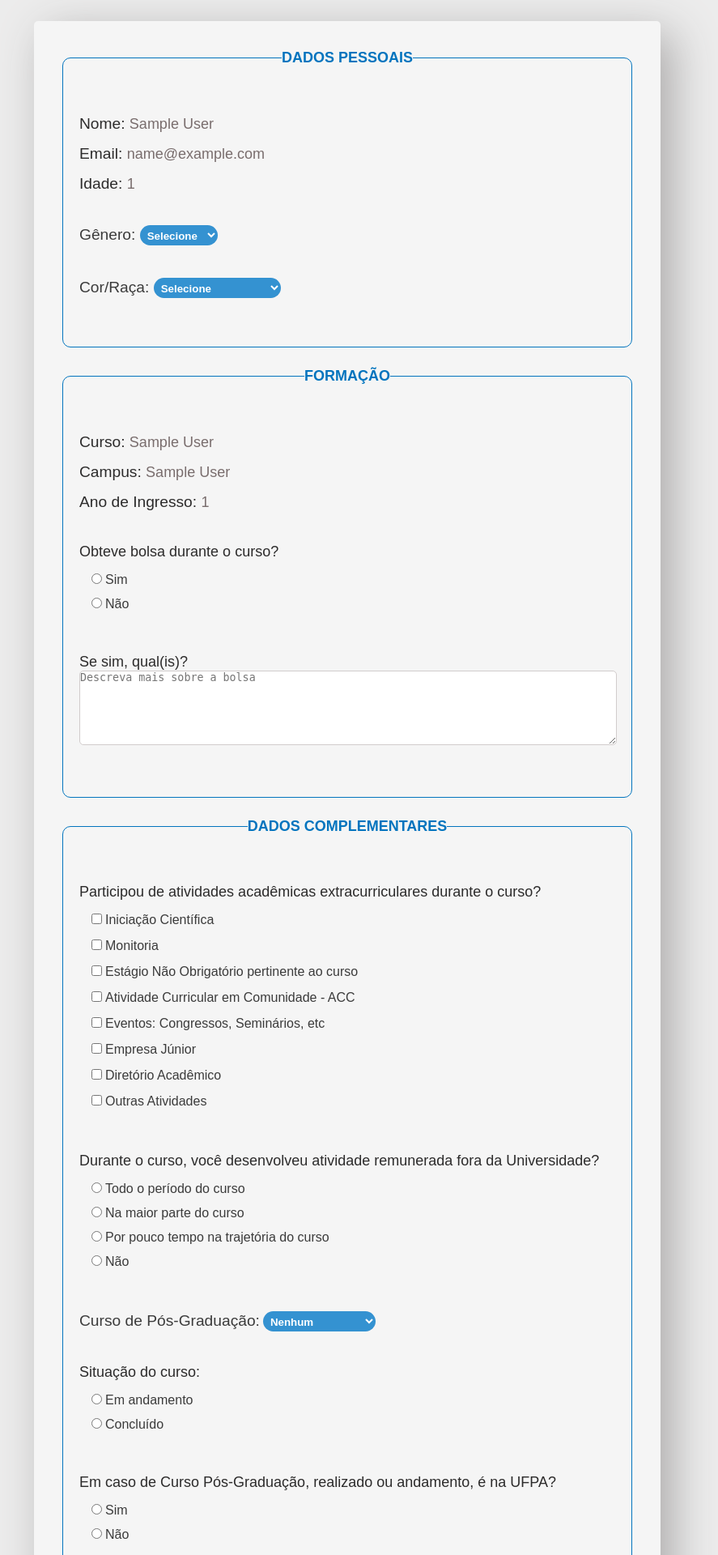
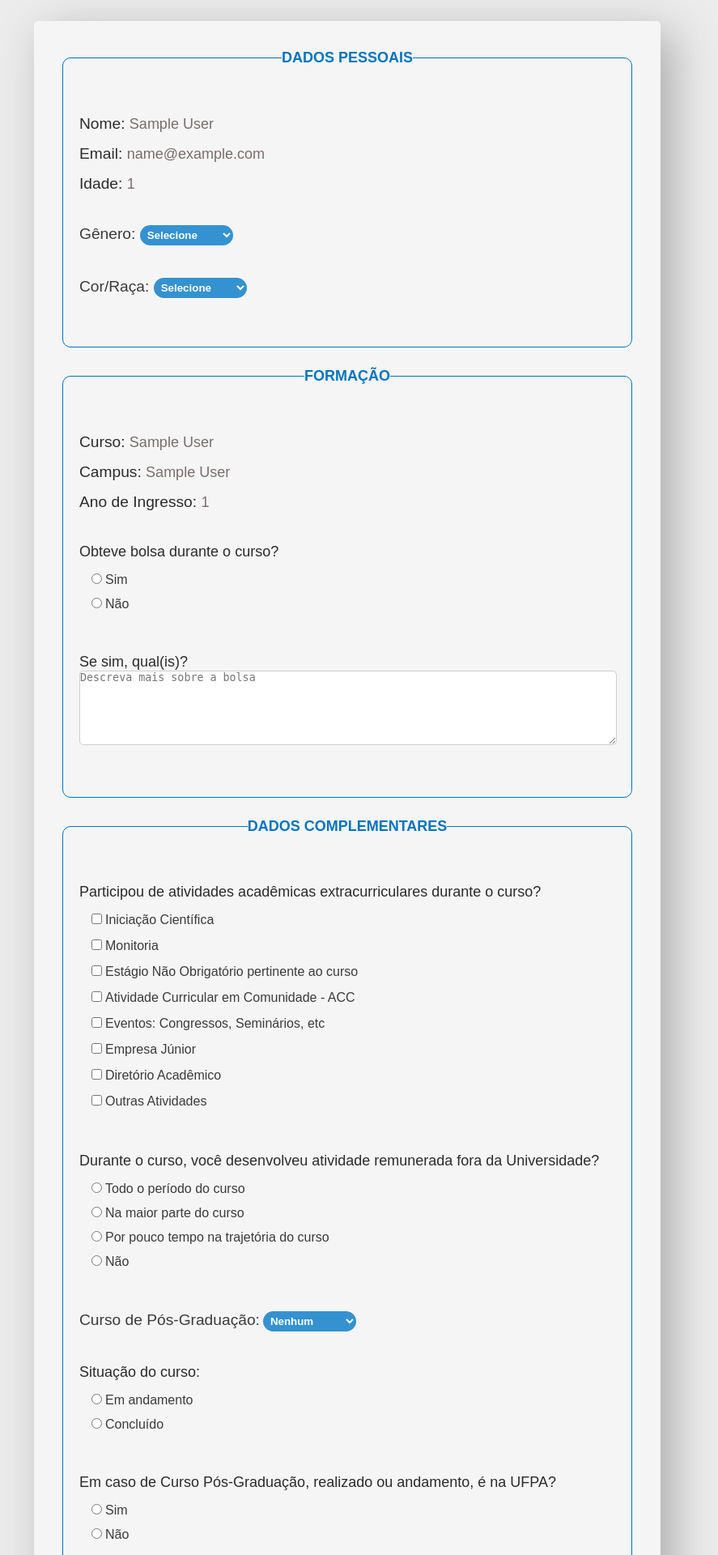
Before and after one commit to JoeMiran/egressos-proto, a PHP site: page /formularioEgresso.php in a window 1280 px wide. Shown: the part 499-2419 px from the top of the page at 81% size, without its empty margins (211-1098 px from the left). Run offline with PHP 8.4, Linux system fonts and the light colour scheme; the visitor is signed in with stand-in values (Sample User, id 1).

Commit message:
On branch main-mirron  Your branch is up to date with 'origin/main-mirron'.  Changes to be committed:

```diff
--- a/formularioEgresso.php
+++ b/formularioEgresso.php
@@ -64,7 +64,7 @@ definirDadosSessao();
 
 				<div class="pergunta">
 					<div>
-					<label style="font-size: larger;">Cor/Raça: </label>
+					<label style="font-size: larger; max-width: cal(100% - 98px);">Cor/Raça: </label>
 						<select id="cor" name="cor">
 							<option>Selecione</option>
 							<option value="Preto">Preto</option>
--- a/style.css
+++ b/style.css
@@ -189,6 +189,8 @@ select {
     border-radius: 50px;
     font-weight: bold;
     padding: 5px;
+    width: 115px;
+    padding: 0 5px 0 5px;
 }
 
 select:hover {
```
